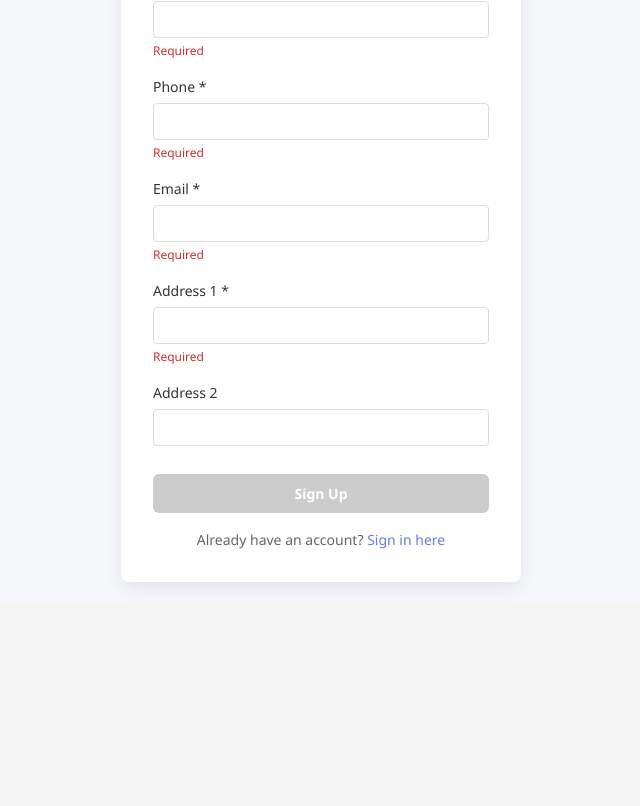
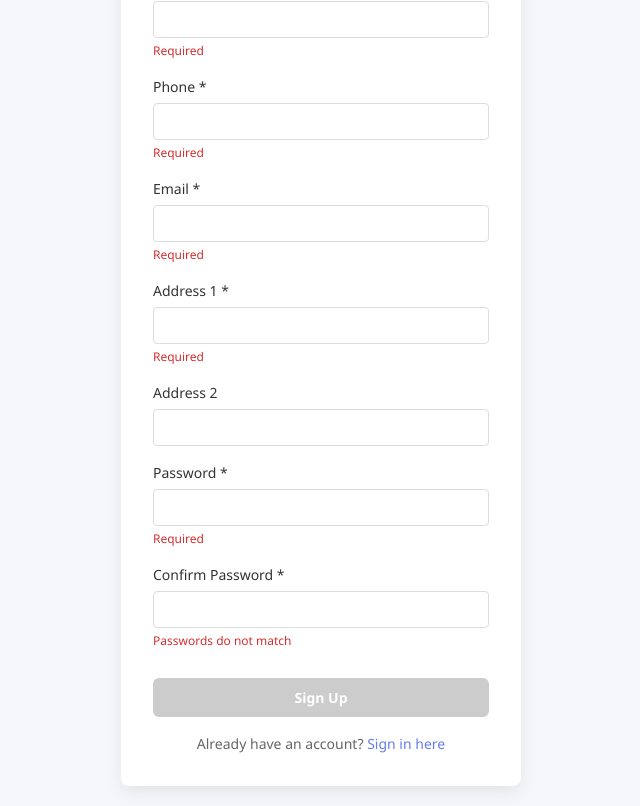
Before and after one commit to aashishsaalvi16/Angular, an Angular app in the folder my-shop-app-ui/: page /signup in a window 1280 px wide. Shown: the part 309-1115 px from the top of the page, without its empty margins (319-959 px from the left). Before the commit the page ends 911 px from the top, so only its background shows below. Built offline with nearby package versions, Linux system fonts and the light colour scheme.

Commit message:
user details with password has saved.

```diff
--- a/my-shop-app-ui/src/app/pages/signup/signup.component.html
+++ b/my-shop-app-ui/src/app/pages/signup/signup.component.html
@@ -65,6 +65,24 @@
         </label>
       </div>
 
+      <!-- password fields -->
+      <div class="form-group">
+        <label>
+          Password *
+          <input formControlName="password" type="password" required />
+          <span *ngIf="signupForm.get('password')?.hasError('required')" class="error">Required</span>
+          <span *ngIf="signupForm.get('password')?.hasError('minlength')" class="error">Min 8 characters</span>
+        </label>
+      </div>
+
+      <div class="form-group">
+        <label>
+          Confirm Password *
+          <input formControlName="confirmPassword" type="password" required />
+          <span *ngIf="signupForm.hasError('mismatch')" class="error">Passwords do not match</span>
+        </label>
+      </div>
+
       <button type="submit" [disabled]="!signupForm.valid || isLoading()">
         {{ isLoading() ? 'Signing Up...' : 'Sign Up' }}
       </button>
--- a/my-shop-app-ui/src/app/pages/signup/signup.component.ts
+++ b/my-shop-app-ui/src/app/pages/signup/signup.component.ts
@@ -2,8 +2,20 @@ import { Component, ChangeDetectionStrategy, signal } from '@angular/core';
 import { Router } from '@angular/router';
 import { FormBuilder, FormGroup, ReactiveFormsModule, Validators } from '@angular/forms';
 import { CommonModule } from '@angular/common';
-import { UserService } from '../../services/user.service';
+import { UserService, UserSignUp } from '../../services/user.service';
 import { ToastService } from '../../services/toast.service';
+
+export interface SignupFormValue {
+  firstName: string;
+  middleName?: string;
+  lastName: string;
+  phone: string;
+  email: string;
+  address1: string;
+  // allow null so it matches database nullability after sanitizing
+  address2?: string | null;
+  password: string;
+}
 
 @Component({
   selector: 'app-signup',
@@ -31,14 +43,29 @@ export class SignupComponent {
       email: ['', [Validators.required, Validators.maxLength(50), Validators.pattern(/^[a-zA-Z0-9._%+-]+@[a-zA-Z0-9.-]+\.[a-zA-Z]{2,}$/)]],
       address1: ['', [Validators.required, Validators.maxLength(100)]],
       address2: ['', Validators.maxLength(100)],
-    });
+      password: ['', [Validators.required, Validators.minLength(8)]],
+      confirmPassword: ['', Validators.required],
+    }, { validators: this.passwordMatchValidator });
+  }
+
+  passwordMatchValidator(form: FormGroup) {
+    const pwd = form.get('password')?.value;
+    const confirm = form.get('confirmPassword')?.value;
+    return pwd && confirm && pwd === confirm ? null : { mismatch: true };
   }
 
   onSubmit() {
     if (this.signupForm.valid) {
       this.isLoading.set(true);
 
-      this.userService.registerUser(this.signupForm.value).subscribe({
+      const formValue: SignupFormValue = this.signupForm.value;
+      // remove confirmPassword before sending; undefined is fine for optional address2
+      const payload: UserSignUp = {
+        ...formValue,
+        address2: formValue.address2 || undefined,
+      };
+
+      this.userService.registerUser(payload).subscribe({
         next: (response) => {
           this.isLoading.set(false);
           this.toastService.success('Account created successfully! Redirecting to login...');
--- a/my-shop-app-ui/src/app/services/user.service.ts
+++ b/my-shop-app-ui/src/app/services/user.service.ts
@@ -10,7 +10,8 @@ export interface UserSignUp {
   phone: string;
   email: string;
   address1: string;
-  address2?: string;
+  address2?: string | null;
+  password: string;
 }
 
 export interface UserResponse {
```
